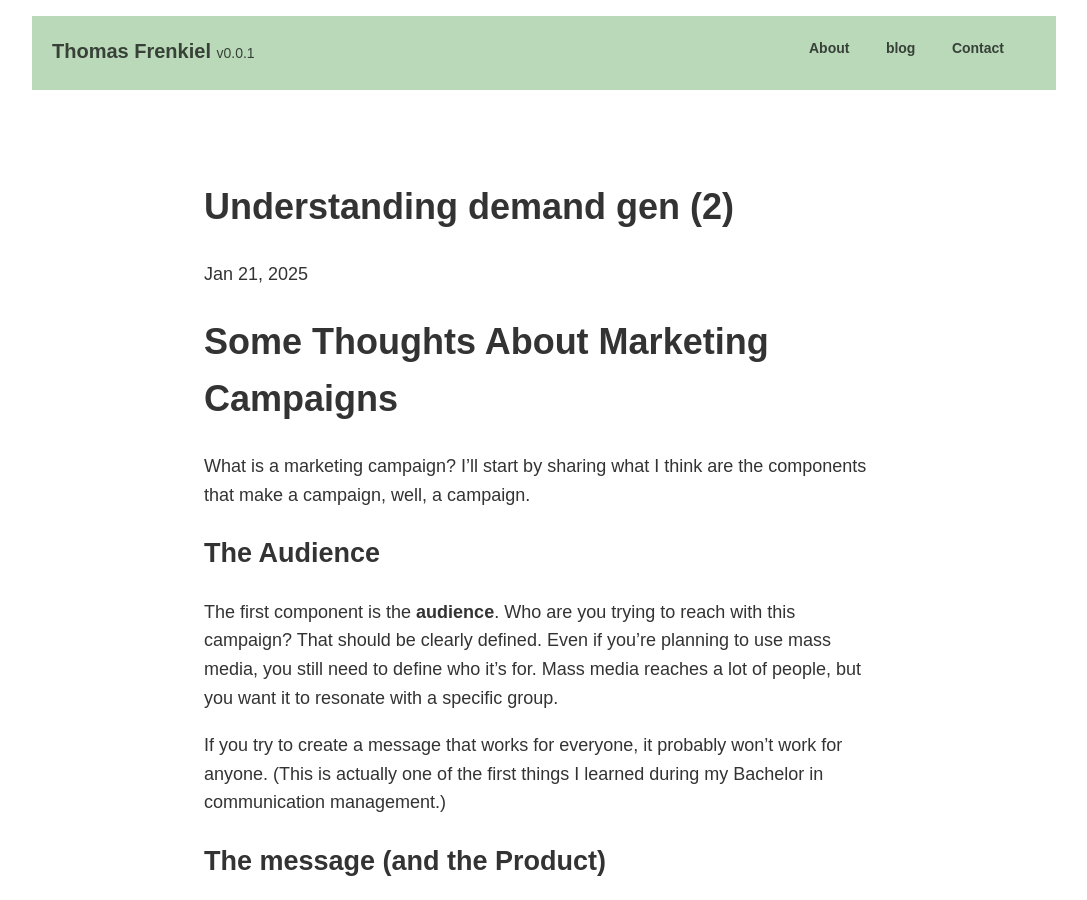
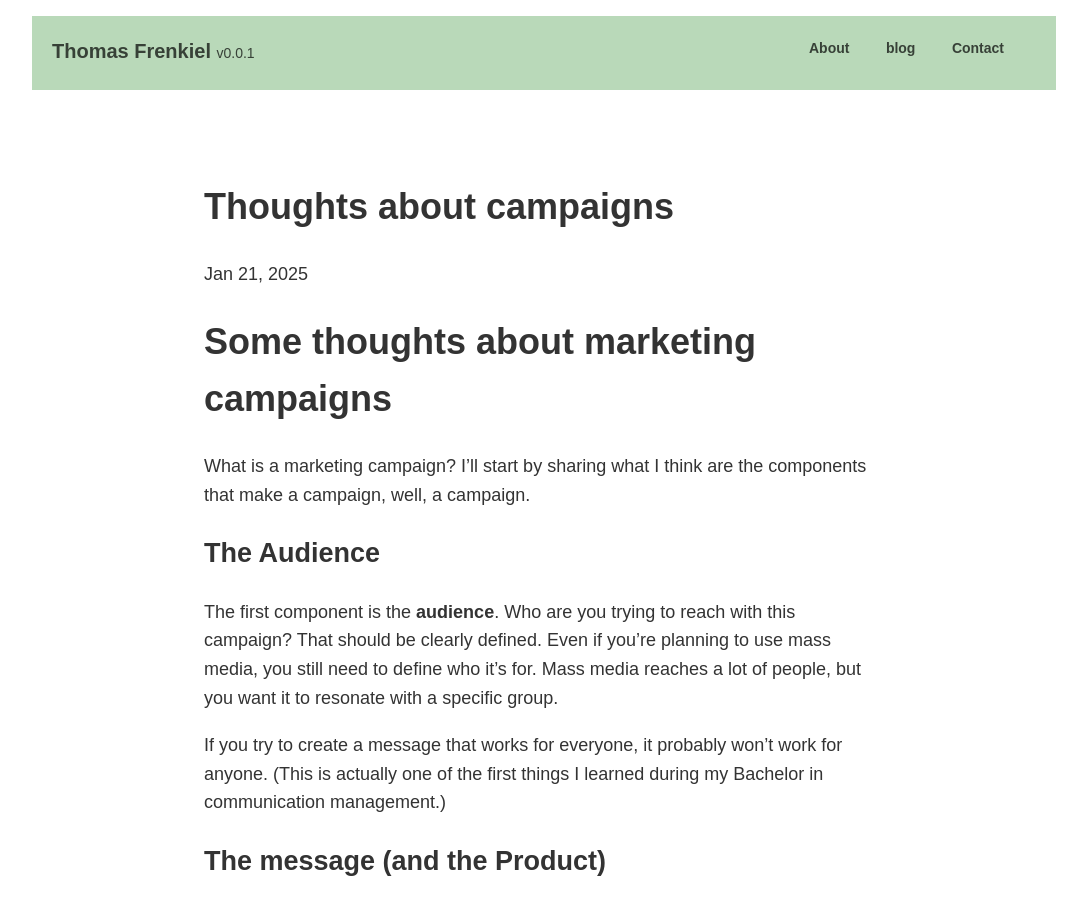
Before and after one commit to tfrenkiel040/website, a Jekyll site: the page built from _posts/2025-02-10-thoughts-about-campaigns.md, in a window 1280 px wide and 900 px high. Shown: the whole window, without its empty margins (96-1183 px from the left). Built offline with Jekyll 4.4.1, drawn with Linux system fonts in a browser that asks for light colours.

Commit message:
Update 2025-02-10-thoughts-about-campaigns.md

```diff
--- a/_posts/2025-02-10-thoughts-about-campaigns.md
+++ b/_posts/2025-02-10-thoughts-about-campaigns.md
@@ -1,14 +1,13 @@
 ---
 layout: post
-title:  "Understanding demand gen (2)"
+title:  "Thoughts about campaigns"
 date:   2025-01-21 10:00:00 +0200
 categories: marketing
 ---
 
 
 
-
-# Some Thoughts About Marketing Campaigns
+# Some thoughts about marketing campaigns
 
 What is a marketing campaign? I'll start by sharing what I think are the components that make a campaign, well, a campaign.
 
```
